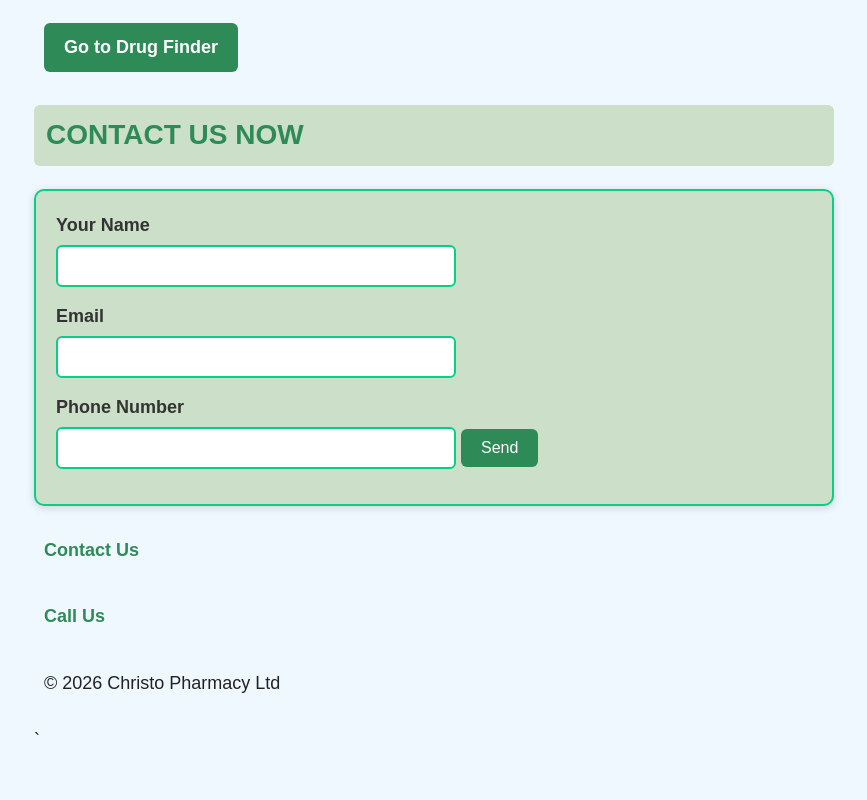
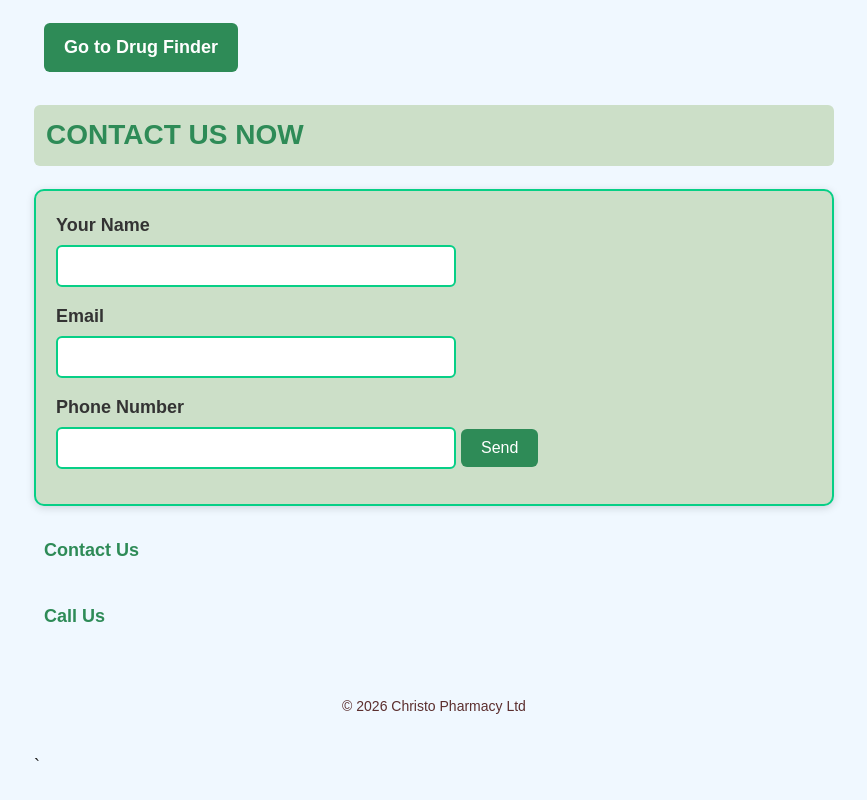
Before and after one commit to delvalleelvis00-create/christo-pharmacy, a plain HTML site: page index.html in a window 1280 px wide. Shown: the part 726-1526 px from the top of the page, without its empty margins (206-1073 px from the left). Before the commit the page ends 1501 px from the top, so only its background shows below. Drawn offline with Linux system fonts and the light colour scheme.

Commit message:
style footer

```diff
--- a/style.css
+++ b/style.css
@@ -284,6 +284,13 @@ nav a.active {
 #todo-list li:hover {
   box-shadow: 0 2px 8px rgba(0, 0, 0, 0.15);
 }
+footer {
+  text-align: center;
+  margin-top: 20px;
+  padding: 10px;
+  font-size: 14px;
+  color: #5b2e2e;
+}
 @media (max-width: 600px) {
   body {
     font-size: 16px;
```
